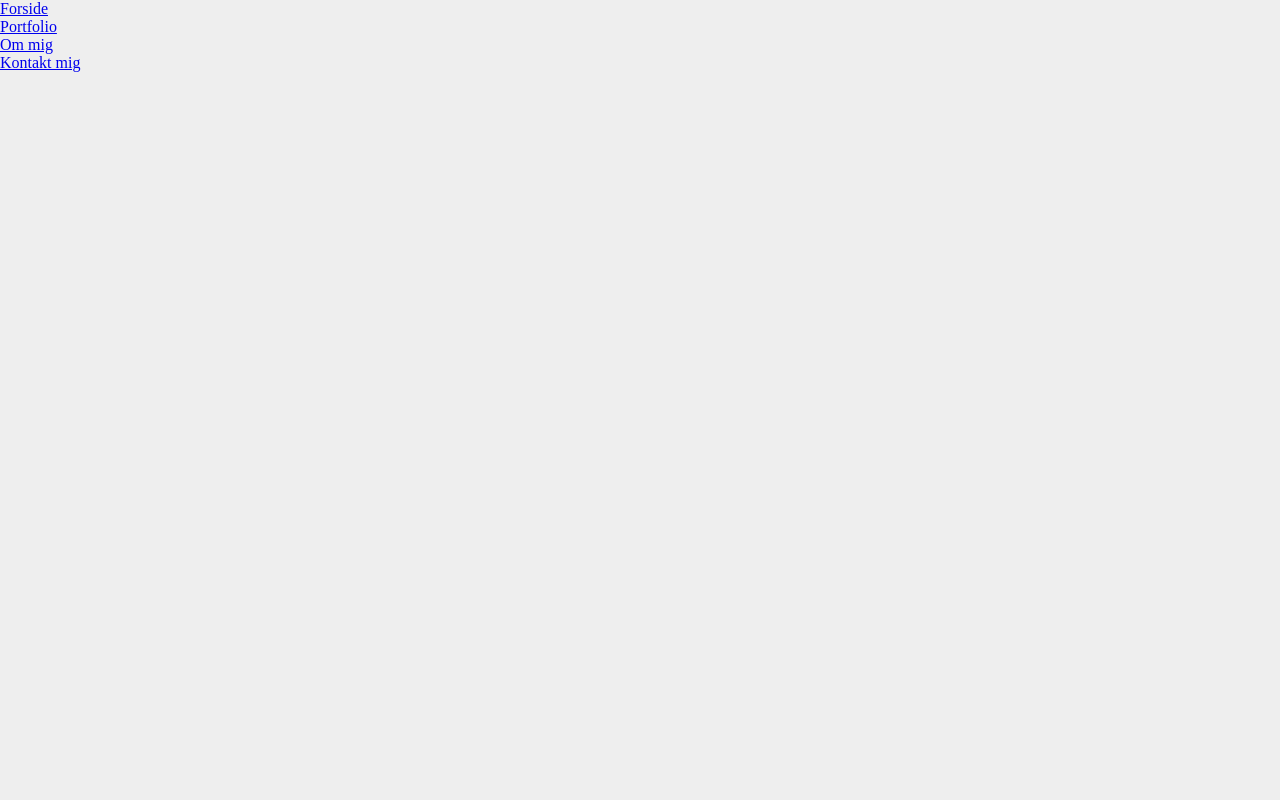
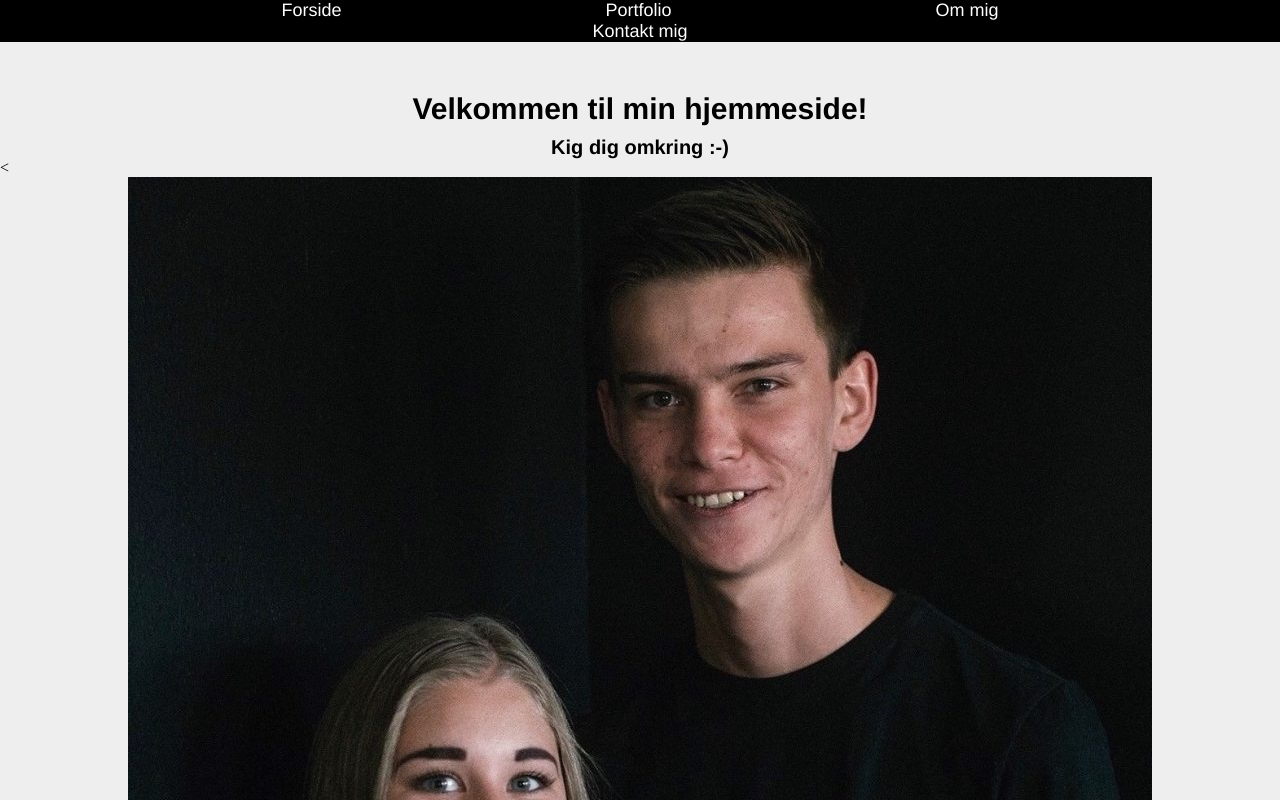
Before and after one commit to heilmann97/semestereksamen, a plain HTML site: page Forside.html in a window 1280 px wide. Shown: the top 800 px of the page. Drawn offline with Linux system fonts and the light colour scheme.

Commit message:
progress

```diff
--- a/Forside.html
+++ b/Forside.html
@@ -14,6 +14,8 @@
         <li><a href="Kontakt.html">Kontakt mig</a></li>
       </ul>
     </nav>
-
+    <h1>Velkommen til min hjemmeside!</h1>
+    <h3>Kig dig omkring :-) </h3>
+    <<img src="migselv.jpg" alt="Forsidebillede" class="Forsidebillede">
   </body>
 </html>
--- a/style.css
+++ b/style.css
@@ -30,3 +30,39 @@ body {
     font-family: helvetica;
     color: #000;
   }
+
+  nav {
+    width: auto;
+    height: auto;
+    background-color: #000;
+  }
+
+  ul {
+    text-align: center;
+  }
+
+  ul li {
+    text-align: center;
+    list-style: none;
+    display: inline-block;
+    line-height: normal;
+  }
+
+  ul li a  {
+    display: block;
+    padding: 0 130px;
+    text-decoration: none;
+    font-size: 18px;
+    font-family: helvetica;
+    color: #fff
+  }
+
+  ul li a:hover {
+    color: #738290
+  }
+  .Forsidebillede {
+    display: block;
+    margin-left: auto;
+    margin-right: auto;
+    width: auto;
+  }
```
Also changed, not shown: Migselv.jpg (added), kontakt1.png (added), portfolio.jpg (added), pubg.jpg (added).
